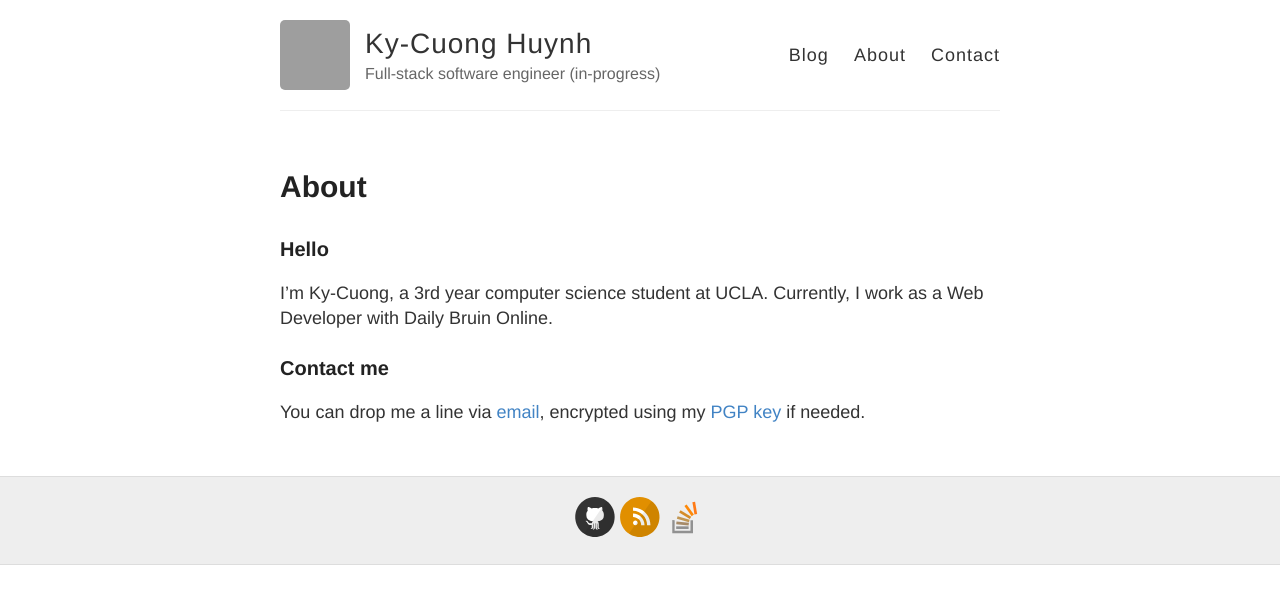
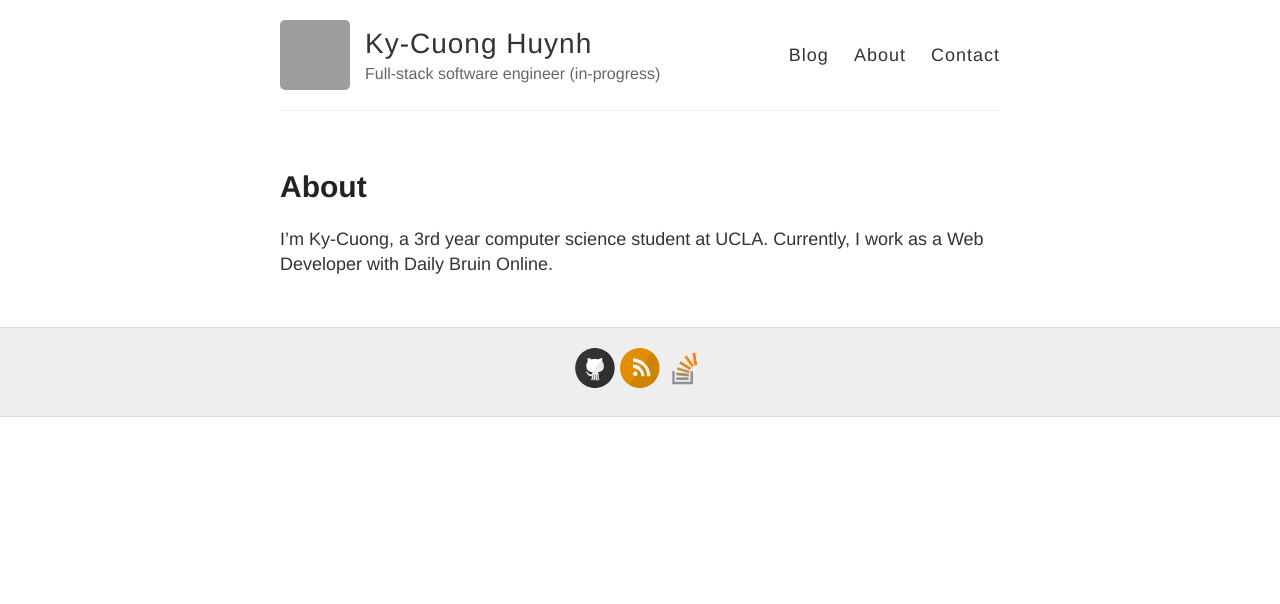
Before and after one commit to gszliu/kycodehuynh.github.io, a Jekyll site: the page built from about.md, in a window 1280 px wide. Shown: the top 604 px of the page. Built offline with Jekyll 4.4.1, drawn with Linux system fonts in a browser that asks for light colours; Markdown is read by kramdown in place of the engine named in the settings; grey boxes are pictures that could not be loaded.

Commit message:
Remove redundant headers

```diff
--- a/about.md
+++ b/about.md
@@ -4,13 +4,5 @@ title: About
 permalink: /about/
 ---
 
-### Hello
-
 I'm Ky-Cuong, a 3rd year computer science student at UCLA. Currently, I work as
 a Web Developer with Daily Bruin Online.
-
-
-### Contact me
-
-You can drop me a line via [email](mailto:kycuonghuynh@ucla.edu), encrypted
-using my [PGP key](/PGP.txt) if needed.
```
Also changed, not shown: contact.md (+0 -2 lines).
